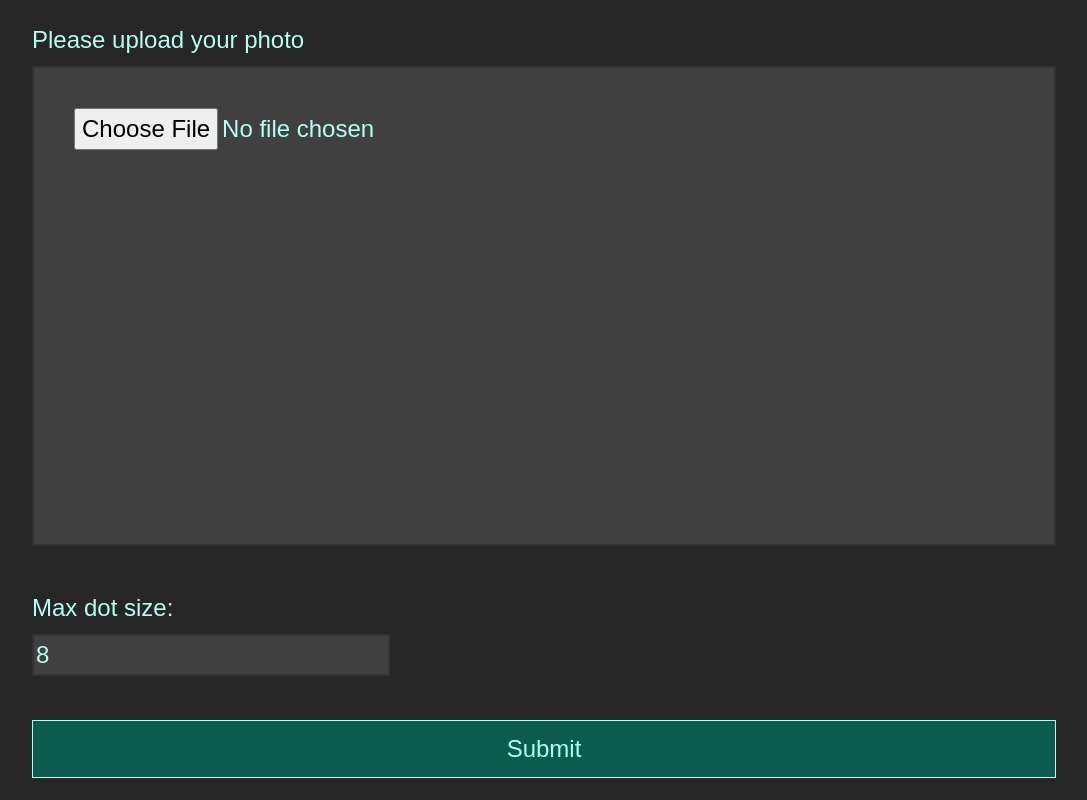
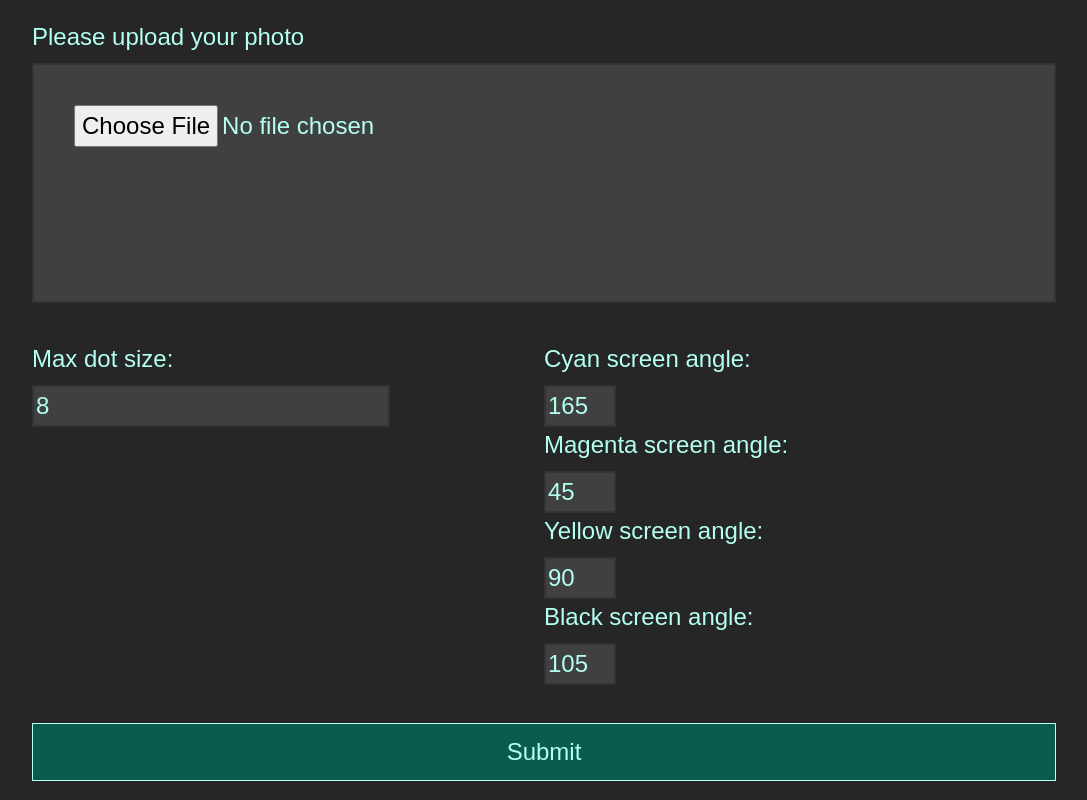
Before and after one commit to armobob74/halftoner, a Flask app: page / in a window 1280 px wide. Shown: the whole page, without its empty margins (96-1183 px from the left). Run offline with Flask 2, Linux system fonts and the light colour scheme; some libraries are stand-ins or nearby versions.

Commit message:
added angles to customization options.

```diff
--- a/website/static/css/snitch_style.css
+++ b/website/static/css/snitch_style.css
@@ -1,3 +1,11 @@
+.screen-angles-input {
+  display: flex;
+  flex-direction: column;
+  align-items: flex-start;
+  width: 50%; }
+  .screen-angles-input label {
+    width: 100%; }
+
 body {
   background-color: #262626;
   color: #b3fff2;
@@ -46,7 +54,7 @@ body {
     body form #evidence {
       padding: 5vh;
       margin: 0;
-      height: 60vh;
+      height: 30vh;
       color: #b3fff2;
       background-color: #404040;
       border: solid 2px #333333; }
--- a/website/static/sass/_mixins.scss
+++ b/website/static/sass/_mixins.scss
@@ -15,18 +15,6 @@
   }
 }
 
-@mixin file-input {
-  padding: 5vh;
-  margin:0;
-  height:60vh;
-  $x: 10%;
-  color: $txt-color-1;
-  background-color: lighten($bg-color-1, $x);
-  border: solid 2px lighten($bg-color-1, $x/2);
-  &:hover {
-    cursor: pointer;
-  }
-}
 @mixin body-starter {
   background-color: $bg-color-1;
   color: $txt-color-1;
--- a/website/static/sass/snitch_style.scss
+++ b/website/static/sass/snitch_style.scss
@@ -1,5 +1,16 @@
 @import "mixins";
 $custom-blue: hsl($primary-hue, 80%, 20%);
+
+.screen-angles-input {
+	display:flex;
+	flex-direction:column;
+	align-items:flex-start;
+	width:50%;
+	label {
+		width:100%;
+	}
+}
+
 body {
   @include body-starter;
   form {
@@ -27,7 +38,16 @@ body {
       }
     }
     #evidence {
-      @include file-input;
+  padding: 5vh;
+  margin:0;
+  height:30vh;
+  $x: 10%;
+  color: $txt-color-1;
+  background-color: lighten($bg-color-1, $x);
+  border: solid 2px lighten($bg-color-1, $x/2);
+  &:hover {
+    cursor: pointer;
+  }
     }
     input[type="text"] {
       $x: 10%;
@@ -36,7 +56,6 @@ body {
       border: solid 2px lighten($bg-color-1, $x/2);
       &:focus {
         outline: solid 1px lighten($txt-color-1, 10%);
-        //box-shadow: 0px 0px 4px 0px $txt-color-1;
       }
     }
   }
--- a/website/templates/customization_options.html
+++ b/website/templates/customization_options.html
@@ -1,19 +1,23 @@
 <div>
-<label for="spacing">Max dot size:</label>
-<input id="spacing" name="spacing" type="text" value=8></input>
+	<label for="spacing">Max dot size:</label>
+	<input id="spacing" name="spacing" type="text" value={{defaults['spacing']}}></input>
 </div>
-{# just gonna comment this out for a while
-<div>
-<label for="angle">Angle:</label>
-<input id="angle" name="angle" type="text" value=30></input>
+
+<div class="screen-angles-input" style="">
+	<div>
+		<label for="angle_cyan">Cyan screen angle:</label>
+		<input id="angle_cyan" name="angle_cyan" type="text" value={{defaults['angle_cyan']}} style="width:3em"></input>
+	</div>
+	<div>
+		<label for="angle_magenta">Magenta screen angle:</label>
+		<input id="angle_magenta" name="angle_magenta" type="text" value={{defaults['angle_magenta']}} style="width:3em"></input>
+	</div>
+	<div>
+		<label for="angle_yellow">Yellow screen angle:</label>
+		<input id="angle_yellow" name="angle_yellow" type="text" value={{defaults['angle_yellow']}} style="width:3em"></input>
+	</div>
+	<div>
+		<label for="angle_black">Black screen angle:</label>
+		<input id="angle_black" name="angle_black" type="text" value={{defaults['angle_black']}} style="width:3em"></input>
+	</div>
 </div>
-<div>
-<label for="dottype">Dot type:</label>
-<select id="dottype" name="dottype" type="select" value="Euclidian Dot">
-<option>Euclidian Dot</option>
-<option>Circle</option>
-<option>Line</option>
-<option>Triangle</option>
-</select>
-</div>
-#}
--- a/website/templates/thanks_for_index.html
+++ b/website/templates/thanks_for_index.html
@@ -27,10 +27,7 @@
 	<img id="mainimg" src="{{url_for('static',filename='images/processed/'+case_code+'.png')}}">
 	<form action="/" method="post" enctype="multipart/form-data">
 		<div class="customization_options">
-	<div>
-	<label for="spacing">Max dot size:</label>
-	<input id="spacing" name="spacing" type="text" value={{spacing}}></input>
-	</div>
+			{% include 'customization_options.html' %}
 		</div>
 		<input id="case_code" name="case_code" type="hidden" value="{{case_code}}"/>
 		<button type="submit">Redo</button>
--- a/website/views.py
+++ b/website/views.py
@@ -24,15 +24,33 @@ def index():
             filepath = f'website/static/images/unprocessed/{case_code}.png'
 
         spacing = float(request.form['spacing'])
-        #angle = float(request.form['angle'])
-
-        process_image(filepath, spacing)
+        angles = [
+                    float(request.form['angle_cyan']),
+                    float(request.form['angle_magenta']),
+                    float(request.form['angle_yellow']),
+                    float(request.form['angle_black'])
+                ]
+        process_image(filepath, spacing=spacing, angles=angles)
         image = Image.open(filepath)
 
         imgwidth = 20 #vw
         imgheight = imgwidth * image.height / image.width
-        return render_template('thanks_for_index.html', case_code=case_code, imgheight=imgheight, imgwidth=imgwidth, spacing=spacing)
-    return render_template('index.html')
+        defaults = {
+                    'spacing': float(request.form['spacing']),
+                    'angle_cyan':float(request.form['angle_cyan']),
+                    'angle_magenta':float(request.form['angle_magenta']),
+                    'angle_yellow':float(request.form['angle_yellow']),
+                    'angle_black':float(request.form['angle_black']),
+                }
+        return render_template('thanks_for_index.html', case_code=case_code, imgheight=imgheight, imgwidth=imgwidth,defaults=defaults)
+    defaults = {
+                    'spacing': 8,
+                    'angle_cyan':165,
+                    'angle_magenta':45,
+                    'angle_yellow':90,
+                    'angle_black':105,
+    }
+    return render_template('index.html', defaults=defaults)
 
 @views.route('/index-success/<case_code>')
 def index_success(case_code):
```
Also changed, not shown: website/templates/index.html (indentation only). Lines whose indentation alone changed are shown as unchanged.
